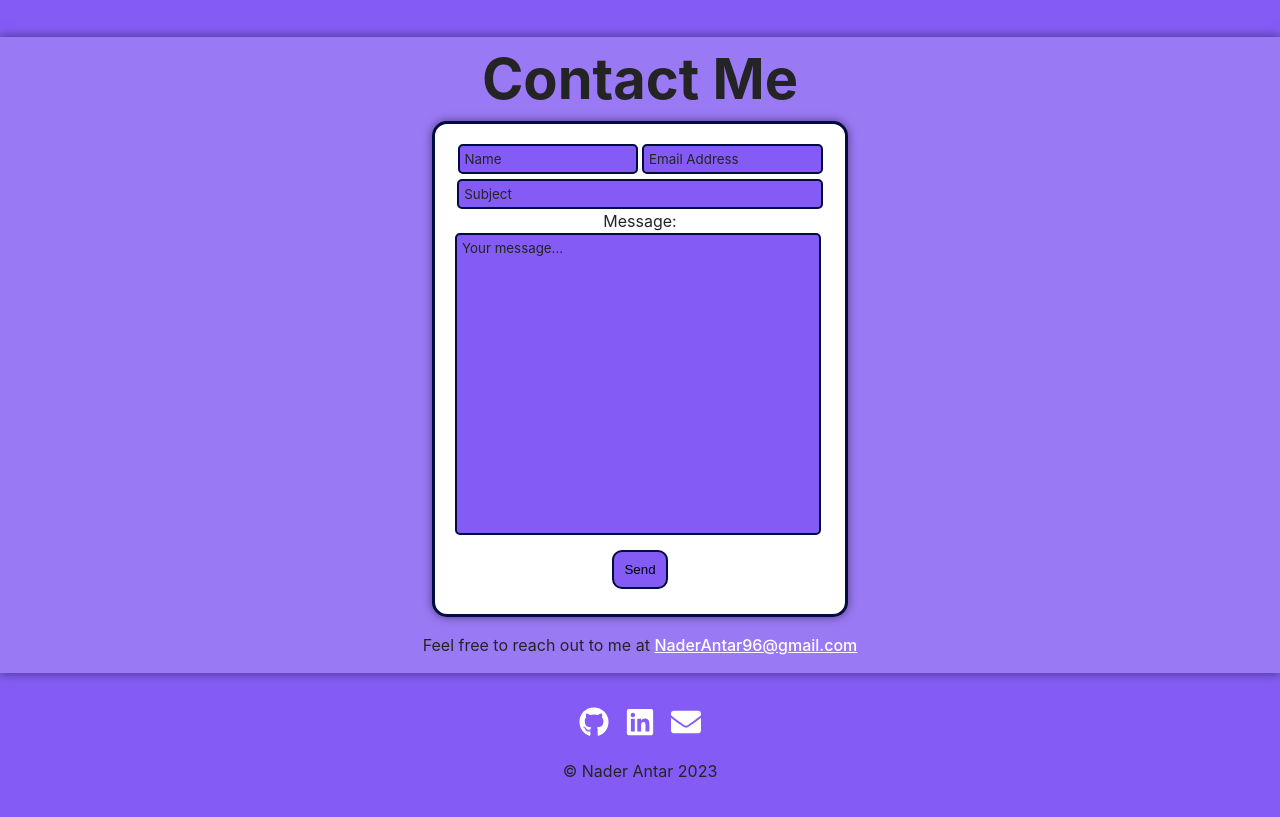
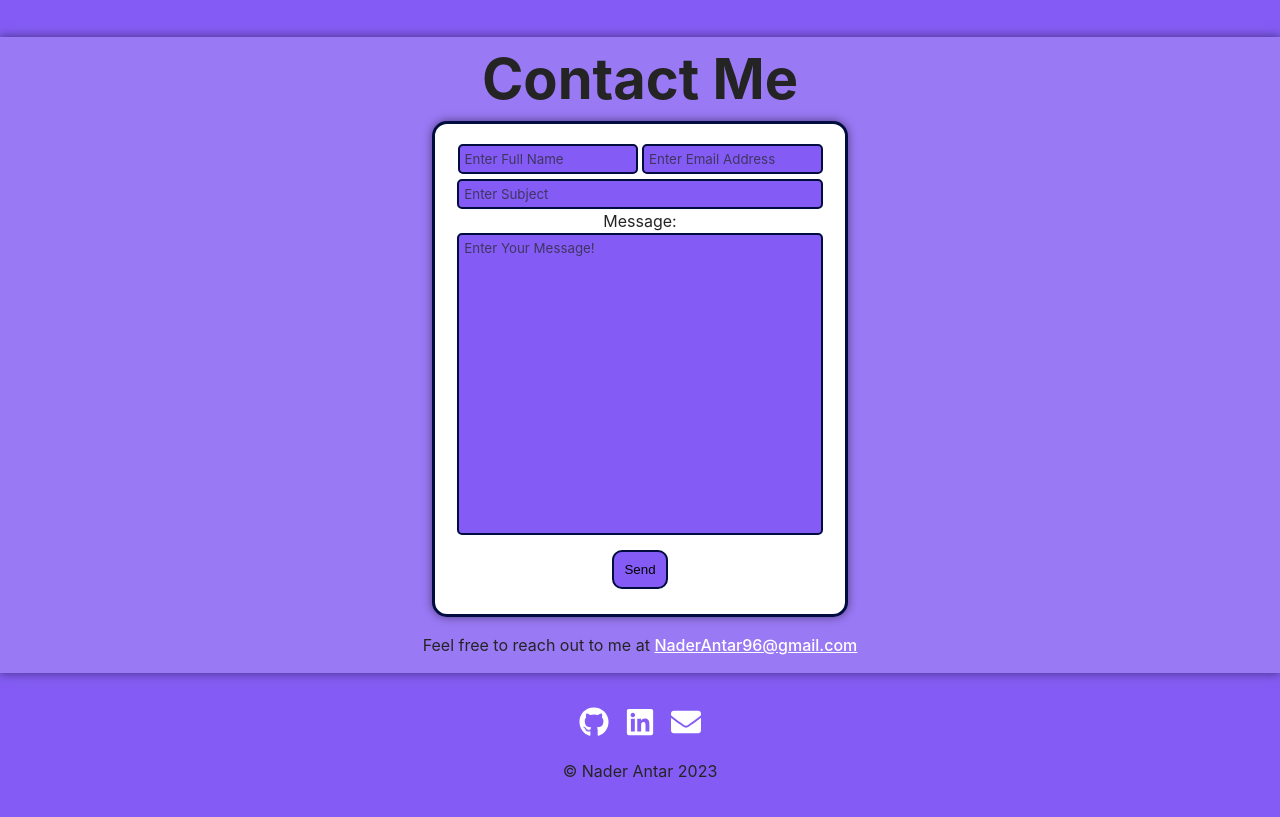
Before and after one commit to nadocodes/nader-antar, a React (Vite) app: page / in a window 1280 px wide. Shown: the part 2240-3057 px from the top of the page. Built offline with nearby package versions, Linux system fonts and the light colour scheme.

Commit message:
updated minor changes to contact form

```diff
--- a/src/components/Contact/Contact.css
+++ b/src/components/Contact/Contact.css
@@ -8,7 +8,8 @@
 .ContactForm {
     display: flex;
     flex-direction: column;
-    justify-content: space-evenly;
+    justify-content: space-between;
+    align-items: center;
     height: 450px;
     width: 370px;
     margin: auto;
@@ -49,13 +50,14 @@
 
 .contactInput::placeholder {
     color: var(--text-color);
-    opacity: 1; /* Firefox */
+    opacity: 0.7; /* Firefox */
 }
 
 .formField {
     display: flex;
     flex-flow: row wrap;
     justify-content: center;
+    align-items: center;
     gap: 5px 2px;
 }
 
@@ -73,7 +75,7 @@
 
 #message {
     width: 95%;
-    height: 500px;
+    height: 100%;
     resize: none;
     border: 2px solid var(--border-color);
     border-radius: 5px;
--- a/src/components/Contact/Contact.tsx
+++ b/src/components/Contact/Contact.tsx
@@ -71,14 +71,14 @@ function Contact() {
       <form className='ContactForm' onSubmit={sendMail}>
         <div className='formField'>
           <label htmlFor='name' />
-          <input type='text' id='name' className='contactInput' name='name' placeholder='Name' value={name} onChange={handleNameChange} />
+          <input type='text' id='name' className='contactInput' name='name' placeholder='Enter Full Name' value={name} onChange={handleNameChange} />
           <label htmlFor='email' />
-          <input type='email' id='email' className='contactInput' name='email' placeholder='Email Address' value={email} onChange={handleEmailChange}/>
+          <input type='email' id='email' className='contactInput' name='email' placeholder='Enter Email Address' value={email} onChange={handleEmailChange}/>
           <label htmlFor='subject' />
-          <input type='text' id='subject' className='contactInput' name='subject' placeholder='Subject' value={subject} onChange={handleSubjectChange}/>
+          <input type='text' id='subject' className='contactInput' name='subject' placeholder='Enter Subject' value={subject} onChange={handleSubjectChange}/>
         </div>
         <label htmlFor='message'>Message: </label>
-        <textarea id='message' className='contactInput' name='message' placeholder='Your message...' value={message} onChange={handleMessageChange} ></textarea>
+        <textarea id='message' className='contactInput' name='message' placeholder='Enter Your Message!' value={message} onChange={handleMessageChange} ></textarea>
         <div className='formFeedback'>
           {sentError && <p id='warning'>Please fill out required fields</p>}
           {sent && <p id='success'>Success! Thank you for reaching out!</p>}
```
